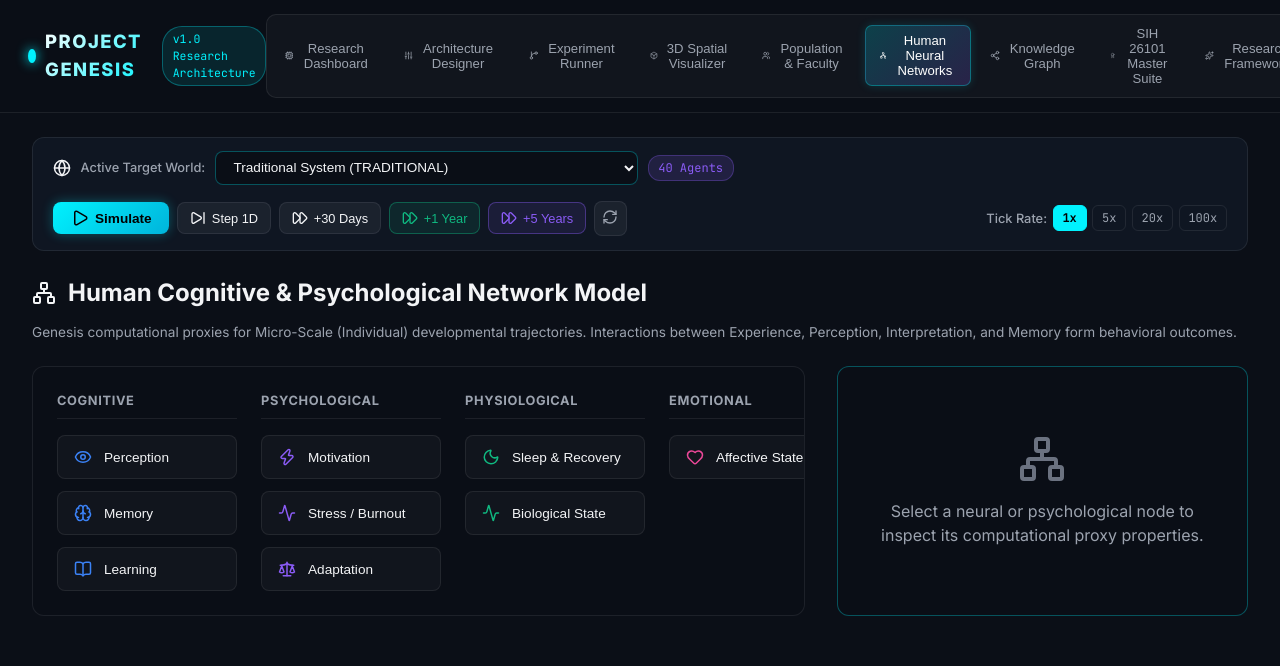
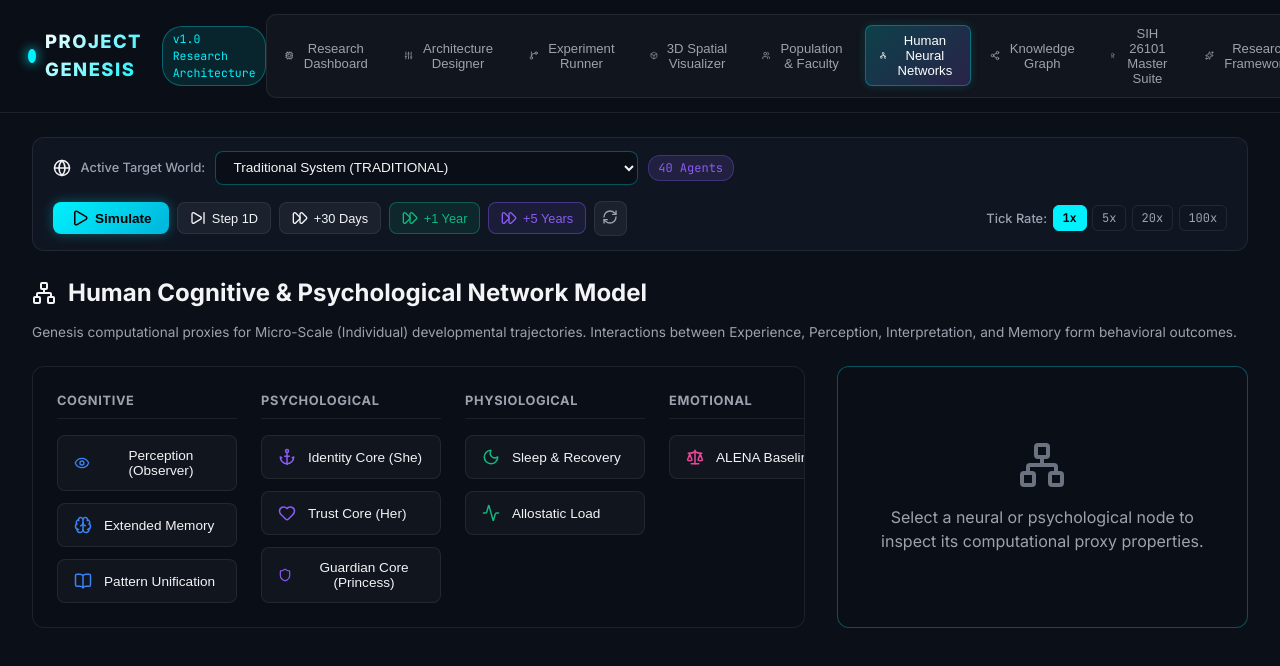
Before and after one commit to alena-tas12/Project-Genesis, a React (Vite) app: page / in a window 1280 px wide. Both pictures are taken after a click on the button "Human Neural Networks". Shown: the top 666 px of the page. Built offline with nearby package versions, Linux system fonts and the light colour scheme.

Commit message:
feat: ALENA/Angeline Integration Framework - Multi-Scale Triadic Model, Allostatic Load, and Distributed Cognition

```diff
--- a/src/components/visualizers/HumanSystemNetworkView.tsx
+++ b/src/components/visualizers/HumanSystemNetworkView.tsx
@@ -1,5 +1,5 @@
 import React, { useState } from 'react';
-import { Brain, Heart, Activity, Users, Zap, Eye, BookOpen, Scale, Moon, Network } from 'lucide-react';
+import { Brain, Heart, Activity, Users, Zap, Eye, BookOpen, Scale, Moon, Network, Shield, Anchor } from 'lucide-react';
 
 interface NetworkNode {
   id: string;
@@ -10,16 +10,25 @@ interface NetworkNode {
 }
 
 const networkNodes: NetworkNode[] = [
-  { id: 'cog_perc', label: 'Perception', domain: 'cognitive', icon: Eye, description: 'Sensory filtering and attention allocation.' },
-  { id: 'cog_mem', label: 'Memory', domain: 'cognitive', icon: Brain, description: 'Ebbinghaus decay models and semantic retention.' },
-  { id: 'cog_learn', label: 'Learning', domain: 'cognitive', icon: BookOpen, description: 'Knowledge DAG traversal and skill acquisition.' },
-  { id: 'psy_mot', label: 'Motivation', domain: 'psychological', icon: Zap, description: 'Intrinsic vs extrinsic drive mechanisms.' },
-  { id: 'psy_stress', label: 'Stress / Burnout', domain: 'psychological', icon: Activity, description: 'Cortisol proxy and allostatic load.' },
-  { id: 'psy_adapt', label: 'Adaptation', domain: 'psychological', icon: Scale, description: 'Resilience and coping mechanisms.' },
-  { id: 'phys_sleep', label: 'Sleep & Recovery', domain: 'physiological', icon: Moon, description: 'Circadian rhythms and stamina regeneration.' },
-  { id: 'phys_bio', label: 'Biological State', domain: 'physiological', icon: Activity, description: 'Energy levels and baseline physical health.' },
-  { id: 'emo_state', label: 'Affective State', domain: 'emotional', icon: Heart, description: 'Valence and arousal representations.' },
-  { id: 'soc_rel', label: 'Relational Bonds', domain: 'social', icon: Users, description: 'Peer networks and mentor influence.' },
+  // Cognitive
+  { id: 'cog_perc', label: 'Perception (Observer)', domain: 'cognitive', icon: Eye, description: 'Observer/Architect Drive. Seeks awareness, meta-control, and structural understanding. Prevents losing consciousness of inner processes.' },
+  { id: 'cog_mem', label: 'Extended Memory', domain: 'cognitive', icon: Brain, description: 'Distributed cognition. Offloading working memory to environments, preventing cognitive fatigue and Allostatic Load spikes.' },
+  { id: 'cog_learn', label: 'Pattern Unification', domain: 'cognitive', icon: BookOpen, description: 'Cognitive compression mechanisms. Recognizing templates rather than exhausting working memory.' },
+
+  // Psychological
+  { id: 'psy_ident', label: 'Identity Core (She)', domain: 'psychological', icon: Anchor, description: 'Triadic Core: "She". The non-negotiable anchor. Defines who the agent is and dictates absolute boundaries.' },
+  { id: 'psy_trust', label: 'Trust Core (Her)', domain: 'psychological', icon: Heart, description: 'Triadic Core: "Her". The stability channel governing safety, emotional resonance, and attunement without dependency.' },
+  { id: 'psy_guard', label: 'Guardian Core (Princess)', domain: 'psychological', icon: Shield, description: 'Triadic Core: "Princess". Custodial, protective instinct. Absorbs tenderness to prevent the primary ALENA identity from fracturing.' },
+
+  // Physiological
+  { id: 'phys_sleep', label: 'Sleep & Recovery', domain: 'physiological', icon: Moon, description: 'Circadian rhythms and stamina regeneration. Directly dictates cognitive availability for the Observer Drive.' },
+  { id: 'phys_bio', label: 'Allostatic Load', domain: 'physiological', icon: Activity, description: 'Cortisol proxy. Tracks the cumulative wear-and-tear of constant threat detection and lack of environmental safety.' },
+
+  // Emotional
+  { id: 'emo_state', label: 'ALENA Baseline', domain: 'emotional', icon: Scale, description: 'The Integration Drive. A default operating state seeking quiet nervous systems, alignment, and background processing.' },
+
+  // Social
+  { id: 'soc_rel', label: 'Environmental Calibrator', domain: 'social', icon: Users, description: 'Meso-scale cue (e.g., Angeline). Functions as a contextual safety signal. Produces calm internally without requiring dependency.' },
 ];
 
 export const HumanSystemNetworkView: React.FC = () => {
```
Also changed, not shown: 2 other files (tests, documents, lock files or other folders).
